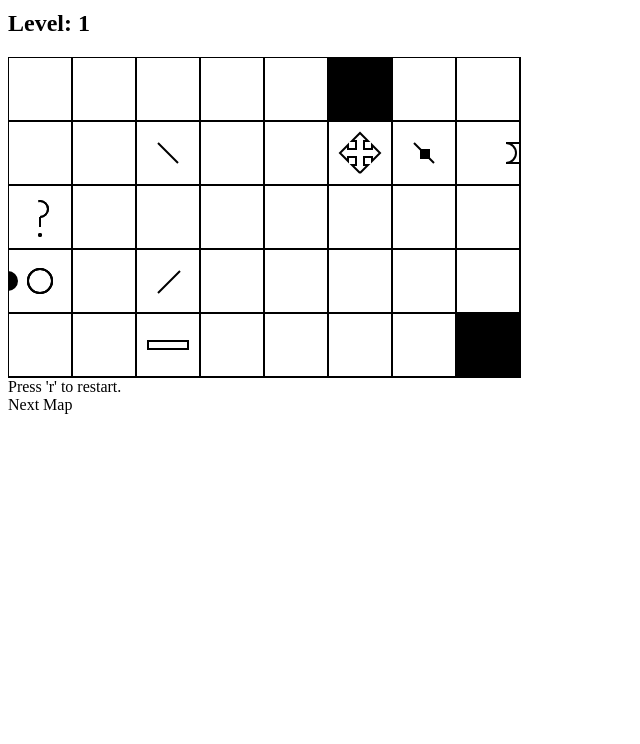
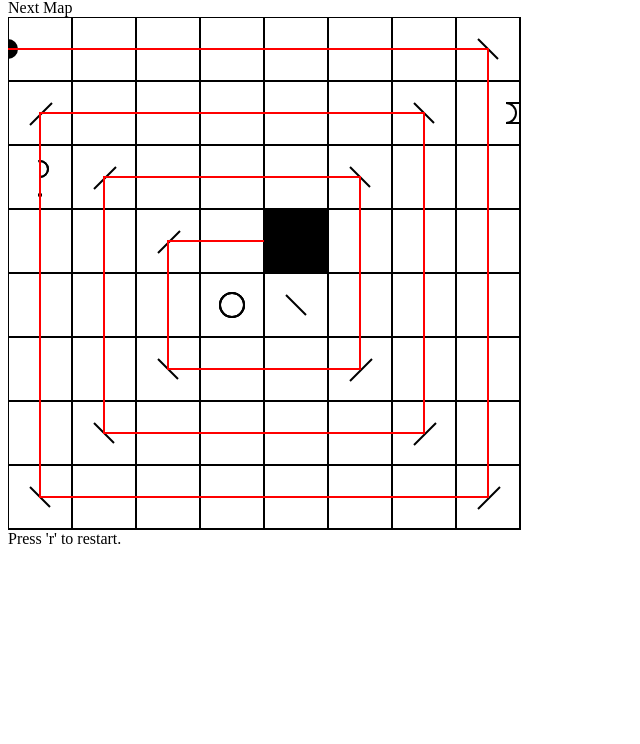
Before and after one commit to lrsjohnson/layzors, a plain HTML site: page index.html in a window 1280 px wide. Shown: the part 56-800 px from the top of the page, without its empty margins (0-640 px from the left). Drawn offline with Linux system fonts and the light colour scheme.

Commit message:
two more maps

```diff
--- a/index.html
+++ b/index.html
@@ -9,11 +9,10 @@ BUH BYE
 Layzors
 </title>
 <body>
-<h1>Layzors</h1>
-<div id="level">Level: </div>
+<div id="level">Layzors Level: </div>
+<div id="cheats" onclick="onFinish(true); start()">Next Map</div>
 <canvas id="canvas" width="500" height="300"></canvas>
 <br/>Press 'r' to restart.
-<div id="cheats" onclick="onFinish(true); start()">Next Map</div>
 <div id="text" onclick="start()">&nbsp;</div>
 </body>
 <script type="text/javascript" src="js/maps.js"></script>
--- a/js/js.js
+++ b/js/js.js
@@ -400,7 +400,7 @@ var onFinish = function (won) {
 var start = function() {
     game.init(maps[currentMap-1], onFinish);
     text.innerHTML = '&nbsp;';
-    level.innerHTML = "<h2>Level: " + currentMap + "</h2>";
+    level.innerHTML = "<h2>Layzors Level: " + currentMap + "</h2>";
 };
 var text = document.getElementById('text');
 var level = document.getElementById('level');
--- a/js/maps.js
+++ b/js/maps.js
@@ -1,4 +1,35 @@
 var maps = [];
+
+maps.push({
+    field: [[' ', 'f', ' ', ' ', ' ', ' ', ' ', 'b'],
+            [' ', ' ', 'f', ' ', ' ', ' ', 'b', ' '],
+            [' ', ' ', ' ', 'f', ' ', 'b', ' ', ' '],
+            [' ', ' ', ' ', ' ', ' ', ' ', ' ', ' '],
+            [' ', ' ', ' ', '0', 'b', ' ', ' ', ' '],
+            [' ', ' ', 'b', ' ', ' ', 'f', ' ', ' '],
+            [' ', 'b', ' ', ' ', ' ', ' ', 'f', ' '],
+            ['b', ' ', ' ', ' ', ' ', ' ', ' ', 'f']],
+    player: [3, 4],
+    source: [0, 0, 3],
+    goal: [7, 1, 1],
+    door: [0, 2]
+});
+
+maps.push({
+    field: [[' ', ' ', ' ', ' ', ' ', ' ', ' '],
+            [' ', 'f', ' ', 'F', ' ', ' ', 'b'],
+            [' ', ' ', ' ', ' ', ' ', ' ', ' '],
+            [' ', 'F', ' ', 'F', ' ', '0', 'F'],
+            [' ', ' ', ' ', ' ', ' ', ' ', ' '],
+            [' ', 'b', ' ', 'F', ' ', ' ', 'f'],
+            [' ', ' ', ' ', ' ', ' ', ' ', ' '],
+            [' ', ' ', ' ', ' ', ' ', ' ', ' ']],
+    player: [0, 3],
+    sliders: [[5, 1]],
+    source: [3, 4, 2],
+    goal: [7, 1, 1],
+    door: [0, 2]
+});
 
 maps.push({
     field: [[' ', ' ', ' ', ' ', ' '],
@@ -52,7 +83,8 @@ maps.push({
    player: [0, 1],
    buttons: [[2, 1]],
    source: [3, 0, 1],
-   goal: [1, 2, 3]
+   goal: [1, 2, 3],
+   door: [2, 1]
 });
 
 maps.push({
@@ -66,7 +98,8 @@ maps.push({
     player: [0, 0],
     buttons: [[1, 1]],
     source: [5, 0, 0],
-    goal: [0, 0, 0]
+    goal: [0, 0, 0],
+    door: [3, 0]
 });
 
 maps.push({
@@ -79,5 +112,6 @@ maps.push({
     player: [0, 4],
     buttons: [[1, 5]],
     source: [0, 4, 3],
-    goal: [2, 1, 1]
+    goal: [2, 1, 1],
+    door: [3, 2]
 });
```
